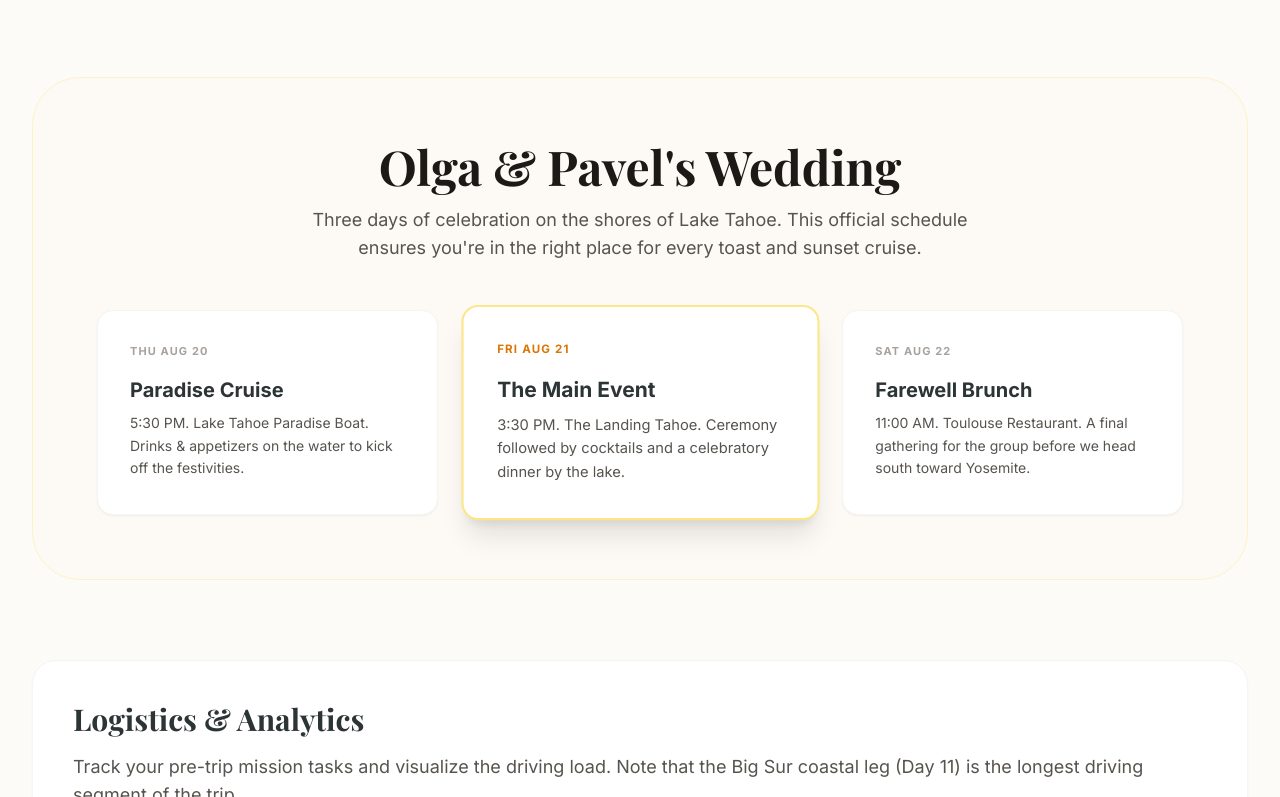
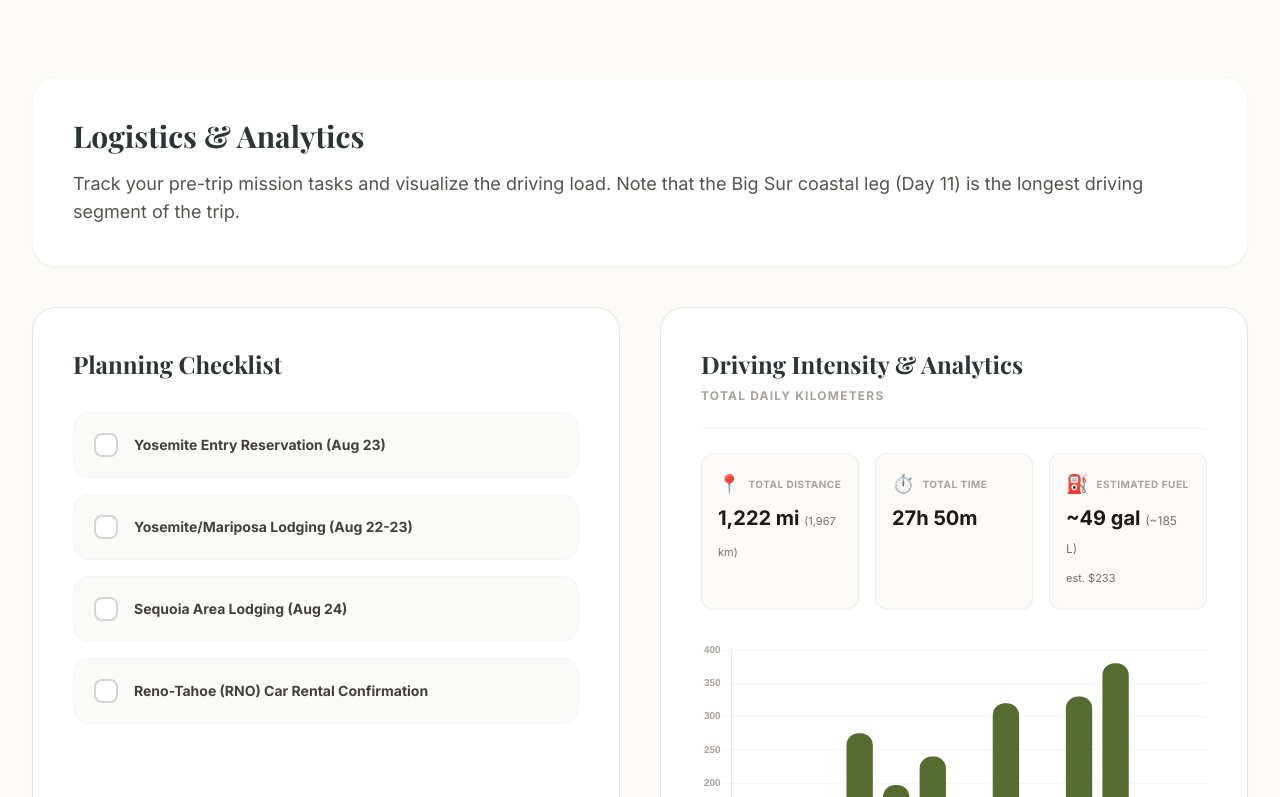
Before and after one commit to tsarevfs/california-road-trip-planner, a plain HTML site: page index.html in a window 1280 px wide. Shown: the part 2003-2800 px from the top of the page. Drawn offline with nearby package versions, Linux system fonts and the light colour scheme; a web font is replaced by a local one.

Commit message:
Consolidate wedding schedule details & unify driving analytics with fuel cost estimates

```diff
--- a/index.html
+++ b/index.html
@@ -22,7 +22,6 @@
                 <div class="flex items-center gap-6">
                     <div class="hidden md:flex space-x-8 text-sm font-medium text-stone-500">
                         <a href="#itinerary" class="hover:text-stone-900 transition" data-i18n="nav_itinerary">Interactive Itinerary</a>
-                        <a href="#wedding" class="hover:text-stone-900 transition text-amber-700 font-bold" data-i18n="nav_wedding">Wedding Schedule</a>
                         <a href="#logistics" class="hover:text-stone-900 transition" data-i18n="nav_logistics">Hike & Drive Data</a>
                     </div>
                     <!-- Language Switcher -->
@@ -74,33 +73,6 @@
             </div>
         </section>
 
-        <!-- Wedding Schedule Section -->
-        <section id="wedding" class="mb-20 scroll-mt-24">
-            <div class="bg-[#fdf9f4] rounded-[3rem] p-10 md:p-16 border border-amber-100">
-                <div class="text-center mb-12">
-                    <h2 class="text-4xl md:text-5xl font-bold text-stone-900 mb-4" data-i18n="wedding_title">Olga & Pavel's Wedding</h2>
-                    <p class="text-stone-600 max-w-2xl mx-auto text-lg" data-i18n="wedding_desc">Three days of celebration on the shores of Lake Tahoe. This official schedule ensures you're in the right place for every toast and sunset cruise.</p>
-                </div>
-                <div class="grid grid-cols-1 md:grid-cols-3 gap-8">
-                    <div class="bg-white p-8 rounded-2xl border border-stone-100 shadow-sm">
-                        <div class="text-stone-400 text-[11px] font-bold uppercase mb-4 tracking-widest" data-i18n="wedding_day1_date">Thu Aug 20</div>
-                        <h4 class="font-bold text-xl mb-2" data-i18n="wedding_day1_title">Paradise Cruise</h4>
-                        <p class="text-sm text-stone-600 leading-relaxed" data-i18n="wedding_day1_desc">5:30 PM. Lake Tahoe Paradise Boat. Drinks & appetizers on the water to kick off the festivities.</p>
-                    </div>
-                    <div class="bg-white p-8 rounded-2xl border-2 border-amber-200 shadow-xl transform md:scale-105 z-10">
-                        <div class="text-amber-600 text-[11px] font-bold uppercase mb-4 tracking-widest" data-i18n="wedding_day2_date">Fri Aug 21</div>
-                        <h4 class="font-bold text-xl mb-2" data-i18n="wedding_day2_title">The Main Event</h4>
-                        <p class="text-sm text-stone-600 leading-relaxed" data-i18n="wedding_day2_desc">3:30 PM. The Landing Tahoe. Ceremony followed by cocktails and a celebratory dinner by the lake.</p>
-                    </div>
-                    <div class="bg-white p-8 rounded-2xl border border-stone-100 shadow-sm">
-                        <div class="text-stone-400 text-[11px] font-bold uppercase mb-4 tracking-widest" data-i18n="wedding_day3_date">Sat Aug 22</div>
-                        <h4 class="font-bold text-xl mb-2" data-i18n="wedding_day3_title">Farewell Brunch</h4>
-                        <p class="text-sm text-stone-600 leading-relaxed" data-i18n="wedding_day3_desc">11:00 AM. Toulouse Restaurant. A final gathering for the group before we head south toward Yosemite.</p>
-                    </div>
-                </div>
-            </div>
-        </section>
-
         <!-- Logistics Section -->
         <section id="logistics" class="mb-20 scroll-mt-24">
             <div class="bg-white p-10 rounded-3xl border border-stone-100 shadow-sm mb-10">
@@ -114,7 +86,33 @@
                 </div>
                 <div class="bg-white rounded-3xl p-10 border border-stone-200 shadow-sm h-full">
                     <h3 class="text-2xl font-bold mb-2" data-i18n="driving_intensity_title">Driving Intensity</h3>
-                    <p class="text-xs text-stone-400 mb-8 uppercase font-bold tracking-widest" data-i18n="driving_intensity_subtitle">Total Daily Kilometers</p>
+                    <p class="text-xs text-stone-400 mb-6 uppercase font-bold tracking-widest" data-i18n="driving_intensity_subtitle">Total Daily Kilometers</p>
+
+                    <!-- Driving Analytics Dashboard Summary -->
+                    <div class="grid grid-cols-1 sm:grid-cols-3 gap-4 mb-8 pt-6 border-t border-stone-100">
+                        <div class="bg-[#fdfbf7] p-4 rounded-xl border border-stone-200/60 shadow-sm">
+                            <div class="flex items-center gap-2 mb-1.5">
+                                <span class="text-lg">📍</span>
+                                <span class="text-[10px] text-stone-400 font-bold uppercase tracking-wider" data-i18n="stats_total_dist">Total Distance</span>
+                            </div>
+                            <div class="text-lg sm:text-xl font-bold text-stone-900" id="stats-distance">--</div>
+                        </div>
+                        <div class="bg-[#fdfbf7] p-4 rounded-xl border border-stone-200/60 shadow-sm">
+                            <div class="flex items-center gap-2 mb-1.5">
+                                <span class="text-lg">⏱️</span>
+                                <span class="text-[10px] text-stone-400 font-bold uppercase tracking-wider" data-i18n="stats_total_time">Total Time</span>
+                            </div>
+                            <div class="text-lg sm:text-xl font-bold text-stone-900" id="stats-time">--</div>
+                        </div>
+                        <div class="bg-[#fdfbf7] p-4 rounded-xl border border-stone-200/60 shadow-sm">
+                            <div class="flex items-center gap-2 mb-1.5">
+                                <span class="text-lg">⛽</span>
+                                <span class="text-[10px] text-stone-400 font-bold uppercase tracking-wider" data-i18n="stats_fuel_estimate">Estimated Fuel</span>
+                            </div>
+                            <div class="text-lg sm:text-xl font-bold text-stone-900" id="stats-fuel">--</div>
+                        </div>
+                    </div>
+
                     <div class="chart-container">
                         <canvas id="drivingChart"></canvas>
                     </div>
--- a/js/components/driving-chart.js
+++ b/js/components/driving-chart.js
@@ -63,5 +63,68 @@ export function initDrivingChart(tripData, lang) {
         }
     });
 
+    updateDrivingStats(tripData, lang);
+
     return chartInstance;
 }
+
+/**
+ * Calculates and updates driving summary statistics (distance, time, SUV fuel consumption).
+ * @param {Array} tripData
+ * @param {string} lang
+ */
+function updateDrivingStats(tripData, lang) {
+    let totalKm = 0;
+    let totalMinutes = 0;
+
+    tripData.forEach(d => {
+        d.sequence.forEach(s => {
+            if (s.type === 'drive') {
+                if (s.dist) totalKm += s.dist;
+                if (s.time && s.time.en) {
+                    const timeStr = s.time.en;
+                    const hMatch = timeStr.match(/(\d+)\s*h/);
+                    const mMatch = timeStr.match(/(\d+)\s*m/);
+                    const hours = hMatch ? parseInt(hMatch[1], 10) : 0;
+                    const minutes = mMatch ? parseInt(mMatch[1], 10) : 0;
+                    totalMinutes += (hours * 60) + minutes;
+                }
+            }
+        });
+    });
+
+    const totalMiles = Math.round(totalKm * 0.621371);
+    const totalGallons = Math.round(totalMiles / 25);
+    const totalLiters = Math.round((totalKm * 9.4) / 100);
+    const totalCost = Math.round(totalGallons * 4.75);
+
+    const distEl = document.getElementById('stats-distance');
+    const timeEl = document.getElementById('stats-time');
+    const fuelEl = document.getElementById('stats-fuel');
+
+    if (distEl) {
+        if (lang === 'ru') {
+            distEl.innerHTML = `${totalMiles.toLocaleString()} миль <span class="text-[11px] font-normal text-stone-500">(${totalKm.toLocaleString()} км)</span>`;
+        } else {
+            distEl.innerHTML = `${totalMiles.toLocaleString()} mi <span class="text-[11px] font-normal text-stone-500">(${totalKm.toLocaleString()} km)</span>`;
+        }
+    }
+
+    if (timeEl) {
+        const hours = Math.floor(totalMinutes / 60);
+        const mins = totalMinutes % 60;
+        if (lang === 'ru') {
+            timeEl.innerHTML = `${hours} ч ${mins} мин`;
+        } else {
+            timeEl.innerHTML = `${hours}h ${mins}m`;
+        }
+    }
+
+    if (fuelEl) {
+        if (lang === 'ru') {
+            fuelEl.innerHTML = `~${totalLiters} л <span class="text-xs font-normal text-stone-500">(~${totalGallons} гал.)</span><div class="text-[11px] text-stone-500 font-normal mt-1">около $${totalCost}</div>`;
+        } else {
+            fuelEl.innerHTML = `~${totalGallons} gal <span class="text-xs font-normal text-stone-500">(~${totalLiters} L)</span><div class="text-[11px] text-stone-500 font-normal mt-1">est. $${totalCost}</div>`;
+        }
+    }
+}
--- a/js/i18n.js
+++ b/js/i18n.js
@@ -25,7 +25,6 @@ export function t(value, lang) {
 export const dictionary = {
     en: {
         nav_itinerary: "Interactive Itinerary",
-        nav_wedding: "Wedding Schedule",
         nav_logistics: "Hike & Drive Data",
         header_badge: "Expedition Hub • Mission Control",
         header_title: "California Road Trip Planner",
@@ -34,27 +33,18 @@ export const dictionary = {
         itinerary_desc: "Select a day from the journey track on the left to explore the vertical sequence of events. Each day contains specific transit times, map previews, and multiple hiking options with verified Komoot navigation links.",
         timeline_title: "The Timeline",
         timeline_date_range: "Aug 19 – Aug 31, 2026",
-        wedding_title: "Olga & Pavel's Wedding",
-        wedding_desc: "Three days of celebration on the shores of Lake Tahoe. This official schedule ensures you're in the right place for every toast and sunset cruise.",
-        wedding_day1_date: "Thu Aug 20",
-        wedding_day1_title: "Paradise Cruise",
-        wedding_day1_desc: "5:30 PM. Lake Tahoe Paradise Boat. Drinks & appetizers on the water to kick off the festivities.",
-        wedding_day2_date: "Fri Aug 21",
-        wedding_day2_title: "The Main Event",
-        wedding_day2_desc: "3:30 PM. The Landing Tahoe. Ceremony followed by cocktails and a celebratory dinner by the lake.",
-        wedding_day3_date: "Sat Aug 22",
-        wedding_day3_title: "Farewell Brunch",
-        wedding_day3_desc: "11:00 AM. Toulouse Restaurant. A final gathering for the group before we head south toward Yosemite.",
         logistics_title: "Logistics & Analytics",
         logistics_desc: "Track your pre-trip mission tasks and visualize the driving load. Note that the Big Sur coastal leg (Day 11) is the longest driving segment of the trip.",
         checklist_title: "Planning Checklist",
-        driving_intensity_title: "Driving Intensity",
+        driving_intensity_title: "Driving Intensity & Analytics",
         driving_intensity_subtitle: "Total Daily Kilometers",
+        stats_total_dist: "Total Distance",
+        stats_total_time: "Total Time",
+        stats_fuel_estimate: "Estimated Fuel",
         footer_text: "© 2026 California Trip Command • Munich - Reno - San Francisco • Developed for Olga & Pavel's Wedding Flow"
     },
     ru: {
         nav_itinerary: "Интерактивный маршрут",
-        nav_wedding: "Свадебное расписание",
         nav_logistics: "Данные походов и поездок",
         header_badge: "Центр экспедиции • Управление полетами",
         header_title: "Планировщик поездки по Калифорнии",
@@ -63,22 +53,14 @@ export const dictionary = {
         itinerary_desc: "Выберите день на шкале слева, чтобы изучить последовательность событий. Каждый день содержит сведения о времени в пути, карты и варианты пеших маршрутов с проверенными ссылками на Komoot.",
         timeline_title: "Хронология",
         timeline_date_range: "19 авг – 31 авг, 2026",
-        wedding_title: "Свадьба Ольги и Павла",
-        wedding_desc: "Три дня празднования на берегах озера Тахо. Официальная программа поможет оказаться в нужном месте для каждого тоста и круиза на закате.",
-        wedding_day1_date: "Чт, 20 авг",
-        wedding_day1_title: "Круиз «Парадайс»",
-        wedding_day1_desc: "17:30. Яхта Lake Tahoe Paradise. Напитки и закуски на воде в честь начала праздника.",
-        wedding_day2_date: "Пт, 21 авг",
-        wedding_day2_title: "Главное событие",
-        wedding_day2_desc: "15:30. Отель The Landing Tahoe. Церемония, после которой последуют коктейли и праздничный ужин у озера.",
-        wedding_day3_date: "Сб, 22 авг",
-        wedding_day3_title: "Прощальный бранч",
-        wedding_day3_desc: "11:00. Ресторан Toulouse. Финальная встреча группы перед отправлением на юг в сторону Йосемити.",
         logistics_title: "Логистика и аналитика",
         logistics_desc: "Отслеживайте задачи по подготовке к поездке и визуализируйте нагрузку за рулем. Обратите внимание, что участок побережья Биг-Сюр (День 11) — самый длинный отрезок пути.",
         checklist_title: "Список дел по подготовке",
-        driving_intensity_title: "Интенсивность вождения",
+        driving_intensity_title: "Интенсивность и аналитика вождения",
         driving_intensity_subtitle: "Всего километров в день",
+        stats_total_dist: "Общее расстояние",
+        stats_total_time: "Общее время",
+        stats_fuel_estimate: "Оценка топлива",
         footer_text: "© 2026 CA-Trip Command • Мюнхен - Рено - Сан-Франциско • Разработано для свадьбы Ольги и Павла"
     }
 };
```
